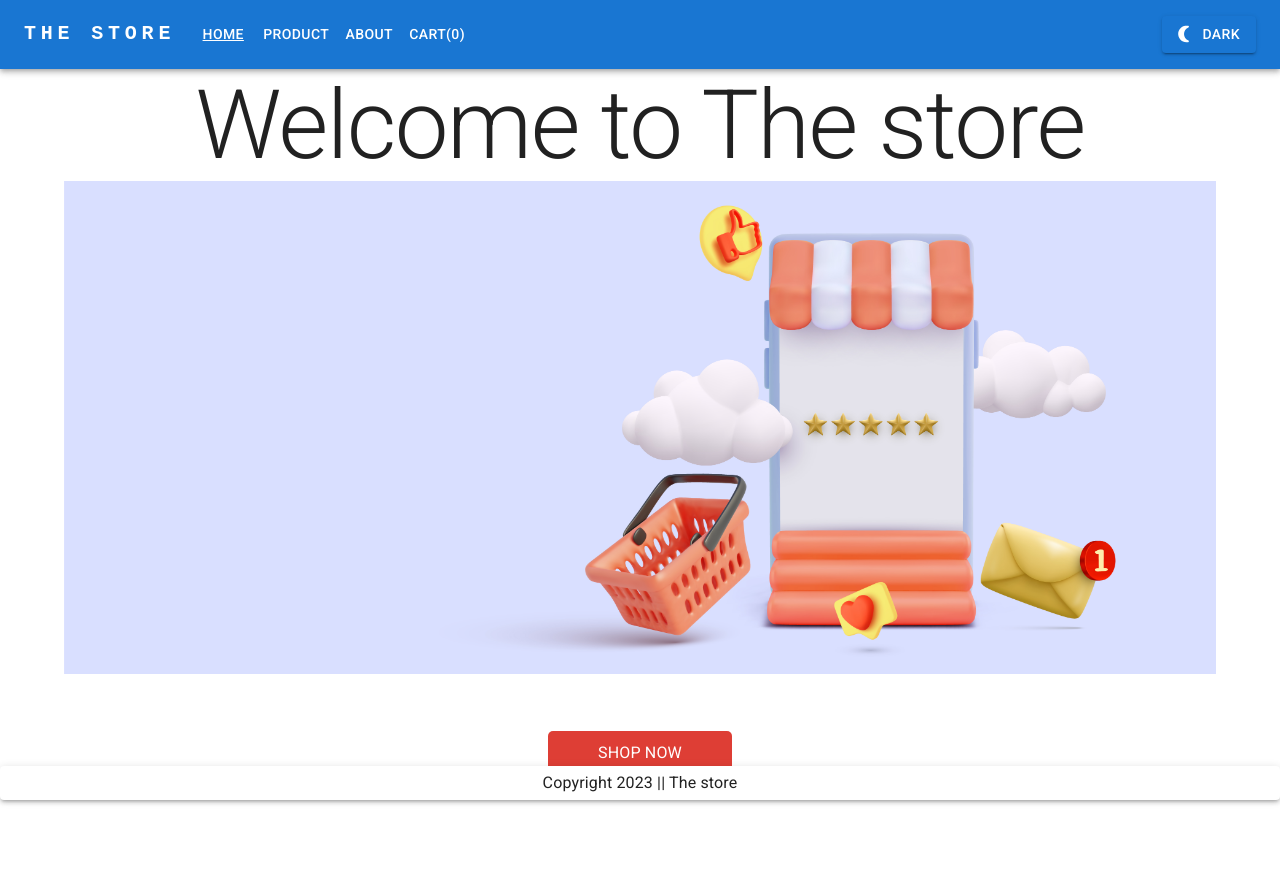
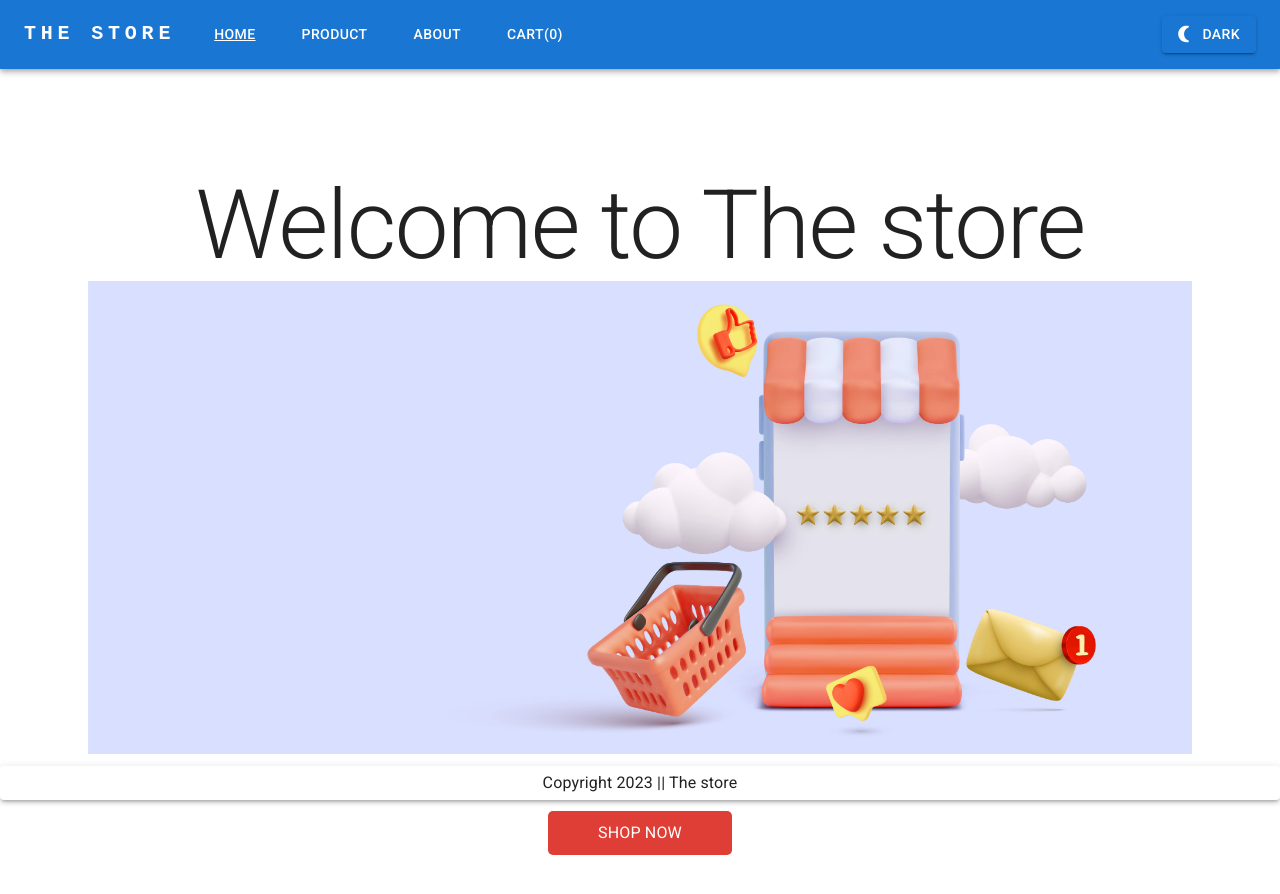
Before and after one commit to Jean-Christoffer/ReactStore, a React (Vite) app: page / in a window 1280 px wide. Shown: the top 894 px of the page. Before the commit the page ends 831 px from the top, so only its background shows below. Built offline with nearby package versions, Linux system fonts and the light colour scheme.

Commit message:
reduced image size

```diff
--- a/src/components/Home.jsx
+++ b/src/components/Home.jsx
@@ -1,10 +1,14 @@
 import {Link} from 'react-router-dom'
-import {Container,Box, Typography} from '@mui/material';
+import {Box, Typography,Container,Paper} from '@mui/material';
+import useMediaQuery from '@mui/material/useMediaQuery';
 export default function Home(){
+    const mobile = useMediaQuery('(max-width:600px)');
+    const tablet = useMediaQuery('(max-width:800px)');
+
     return(
     <>
-
-    <Typography variant="h1" component='h1' sx={{ textAlign:'center' }} >Welcome to The store </Typography>
+    <Container   sx={{ display:'flex',flexDirection:'column', justifyContent:'center', marginTop:'100px' }}>
+        <Typography variant={mobile ? 'h4' : tablet ? 'h2' : 'h1'} component='h1' sx={{ textAlign:'center' }} >Welcome to The store </Typography>
             <Box maxWidth="100vw">
                 <img src='/store_9.jpg'></img>
             </Box>
@@ -12,7 +16,7 @@ export default function Home(){
             <Box sx={{ display:'flex', justifyContent:'center', marginTop:'50px' }}>
                 <Link className='cta' to='/products'>SHOP NOW</Link>
             </Box>
-
+    </Container>
     </>
     )
 }
--- a/src/components/NavBar.jsx
+++ b/src/components/NavBar.jsx
@@ -91,11 +91,11 @@ function NavBar(props) {
                   <Button
                   key={index}
                   onClick={handleCloseNavMenu}
-                  sx={{ my: 2, color: 'white', display: 'block' }}
+                  sx={{ my: 2, color: 'white', display: 'block', padding:'10px' }}
                   >
                   <Link
                   properties={page.properties}
-                  style={{ textDecoration:'none', color:'black' }}
+                  style={{ textDecoration:'none', color:'black',padding:'10px' }}
                   to={`/${page.route}`}
                   >
                   {page.name}
@@ -132,7 +132,7 @@ function NavBar(props) {
             >
               <NavLink className={({ isActive }) => (isActive ? 'active' : '')}
                 properties={page.properties}
-                style={{ color:'inherit' }}
+                style={{ color:'inherit',padding:'15px' }}
                 to={`/${page.route}`}
               >
                 {page.name}
```
Also changed, not shown: public/store_9.jpg. Lines whose indentation alone changed are shown as unchanged.
